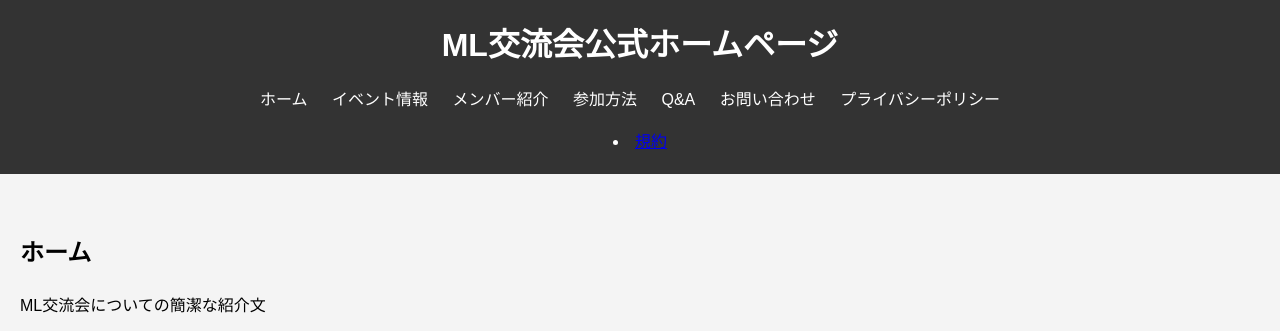
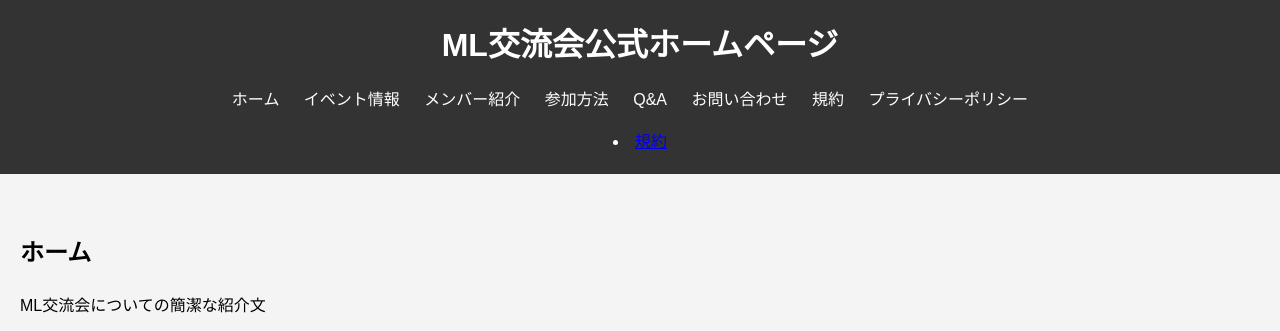
Before and after one commit to OfficePlata/ML, a plain HTML site: page index.html in a window 1280 px wide. Shown: the top 331 px of the page. Drawn offline with Linux system fonts and the light colour scheme.

Commit message:
Update index.html

```diff
--- a/index.html
+++ b/index.html
@@ -15,6 +15,7 @@
                 <li><a href="#joinus">参加方法</a></li>
                 <li><a href="#faq">Q&A</a></li>
                 <li><a href="#contact">お問い合わせ</a></li>
+                <li><a href="#terms">規約</a></li>
                 <li><a href="#privacy">プライバシーポリシー</a></li>
             </ul>
         </nav>
```
